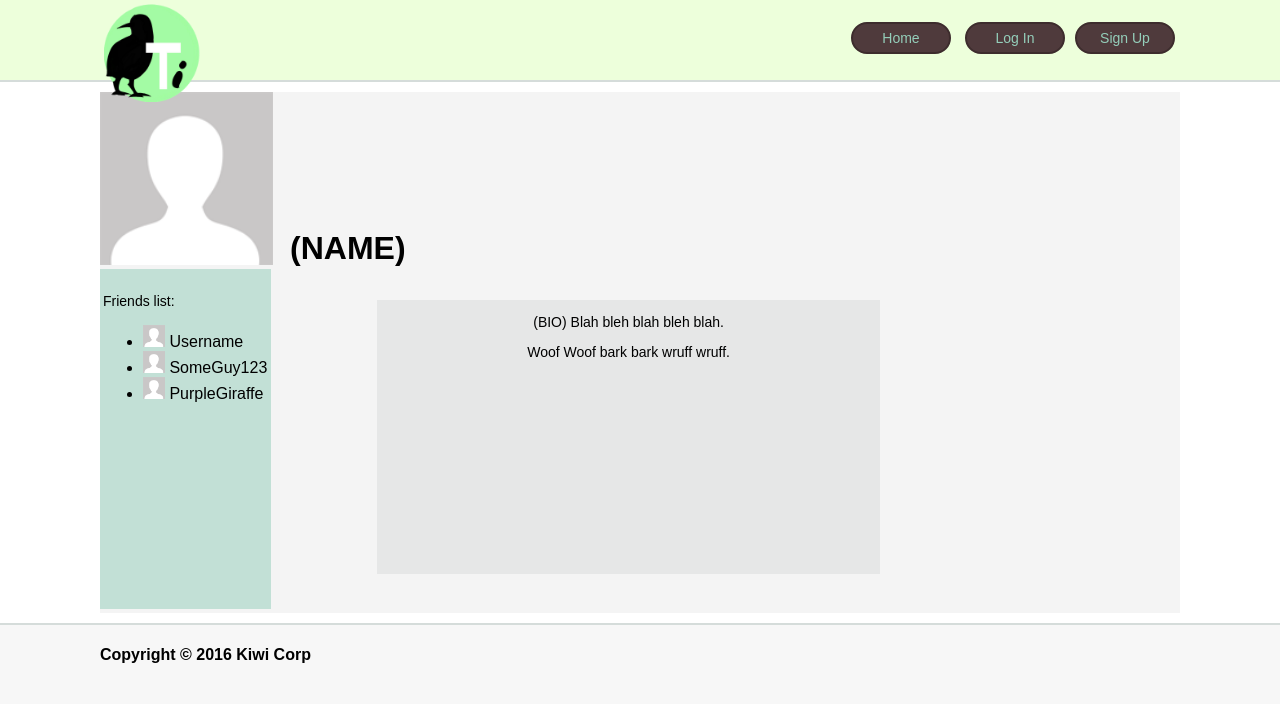
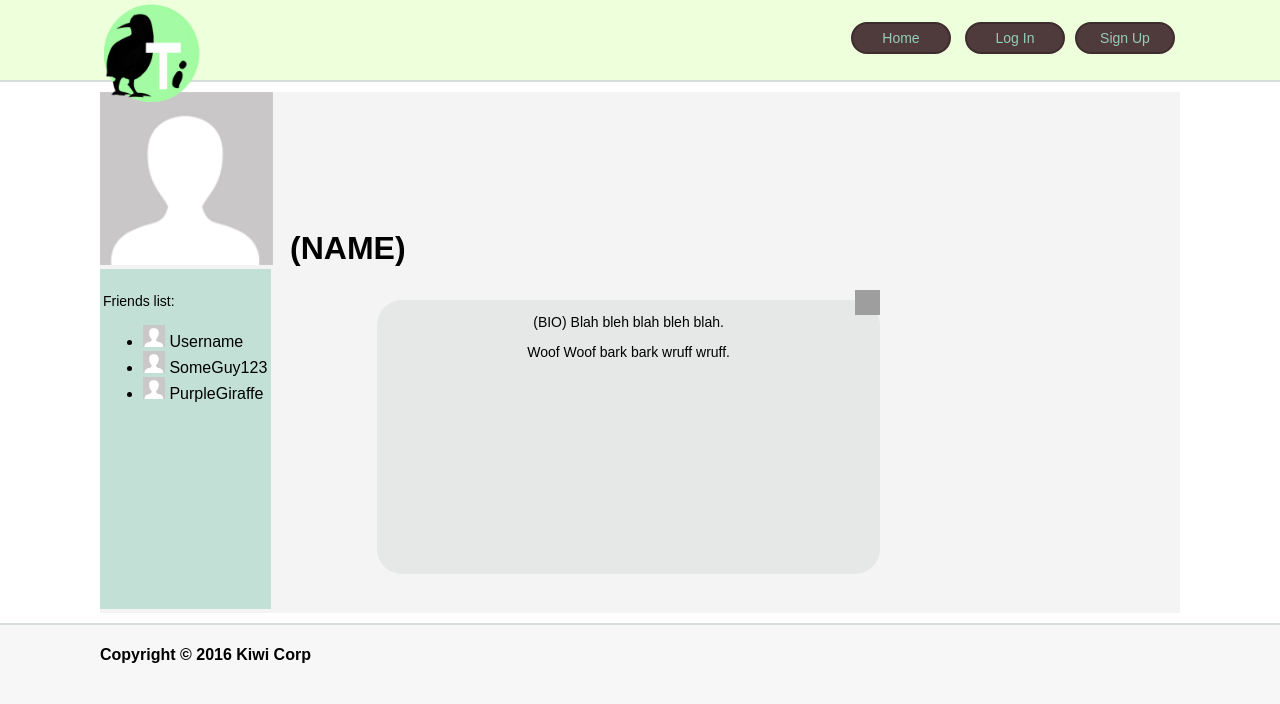
Before and after one commit to thorpe-sean-wm/TrendIt, a PHP site: page /viewprofile.php in a window 1280 px wide; the page is wider, and only the part inside the window is pictured. Shown: the top 704 px of that part. Run offline with PHP 8.4, Linux system fonts and the light colour scheme; some web fonts are replaced; grey boxes are pictures that could not be loaded.

Commit message:
Added more detail to the view profile.

```diff
--- a/mainstylesheet.css
+++ b/mainstylesheet.css
@@ -114,13 +114,13 @@ a:hover {
 }
 
 .boxed {
+    border-radius: 25px;
     padding: 0px 150px 200px 150px;
     text-align: center;
     background-color: #e6e7e7;
     position: absolute;
     right: 400px;
-    top: 300px
-
+    top: 300px;
 
 }
 
@@ -137,3 +137,9 @@ a:hover {
     left: 190px;
     position: relative;
 }
+
+.gear {
+    top: 290px;
+    right: 400px;
+    position: absolute;
+}
--- a/viewprofile.php
+++ b/viewprofile.php
@@ -31,12 +31,17 @@ require_once "header.php";
 
         <h1 class="title">(NAME)</h1>
 
+
+
                 <div class="boxed" align="center">
 
                     <p>(BIO) Blah bleh blah bleh blah.</p>
 
                     <p>Woof Woof bark bark wruff wruff.</p>
                 </div>
+
+
+        <a href="editprofile.php" class="gear"><img src="https://cdn4.iconfinder.com/data/icons/ionicons/512/icon-ios7-gear-128.png" height="25" width="25"></a>
 
         <div class="action" align="center">
             <p>Most recent actions:</p>
```
Also changed, not shown: images/Gear.png (added).
